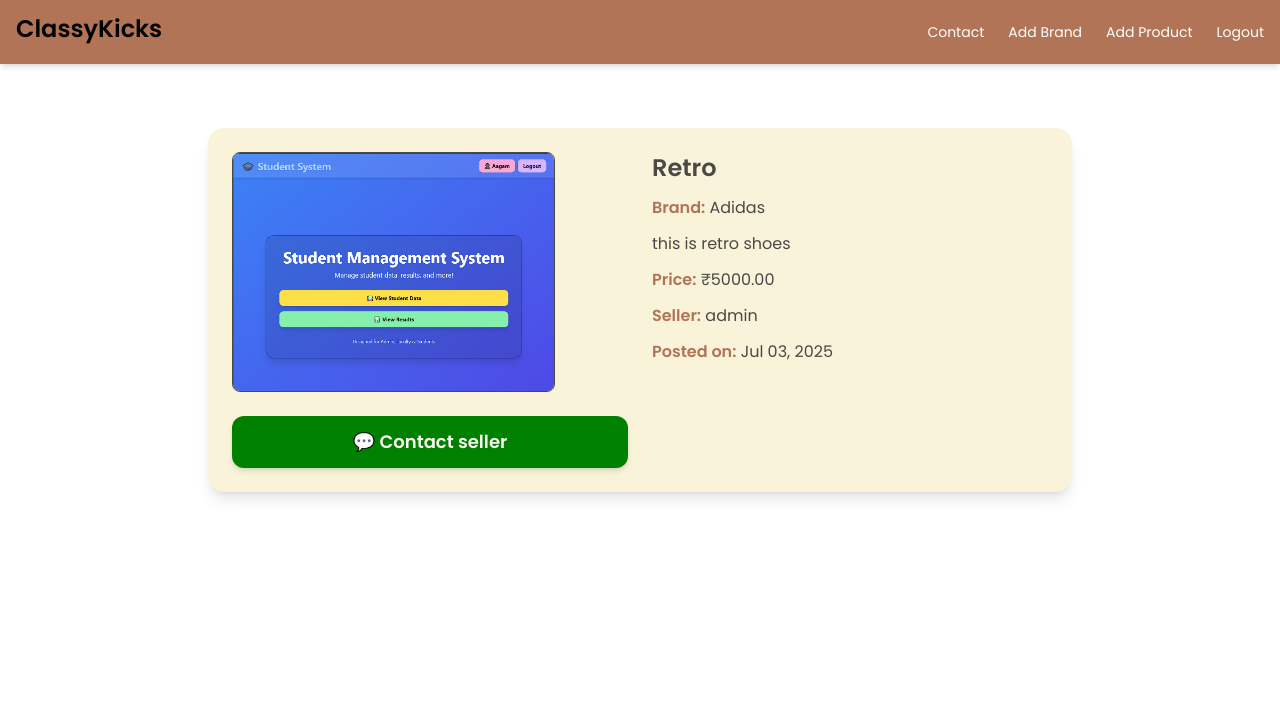
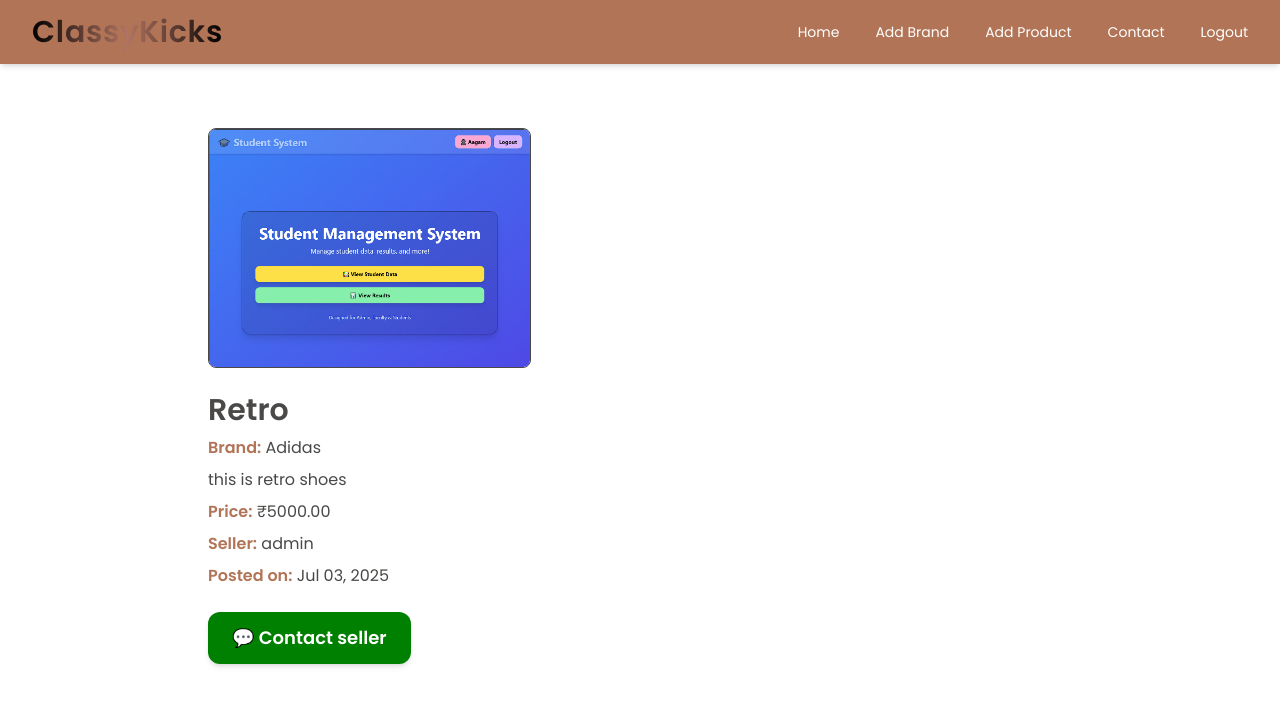
Before and after one commit to shalin1352004/ClassyKicks, a Django app: page /product/1/ in a window 1280 px wide. Shown: the top 706 px of the page. Run offline with Django 5.2, Linux system fonts and the light colour scheme; a user stored in the database is signed in; data comes from the database, SQL or seed files in the repository; both versions use the stored data as it was after the commit; some libraries are stand-ins or nearby versions.

Commit message:
final launch

```diff
--- a/store/templates/base.html
+++ b/store/templates/base.html
@@ -26,7 +26,7 @@
           colors: {
             primary: '#FAF7F0',
             darkBg: '#F8F3G9',      // Slate-800
-            lightBg: '#B17457',     // Slate-700
+            lightBg: '#B17492',     // Slate-700
             accent: '#4A4947',     // Rose-500
           }
         }
@@ -40,17 +40,26 @@
 <!-- Navbar -->
 <!-- Navbar -->
 <nav class="bg-lightBg shadow-md sticky top-0 z-50">
-  <div class="max-w-7xl mx-auto px-4">
+  <div class="max-w-7xl mx-auto px-3 sm:px-6 lg:px-8">
     <div class="flex justify-between items-center h-16">
-      <a href="/" class="text-2xl font-bold text-black hover:text-white transition animate-float">ClassyKicks</a>
+   <a href="/"
+   class="text-3xl font-extrabold bg-gradient-to-r from-[black] via-[#B17462] to-[black] bg-clip-text text-transparent
+          hover:from-[#B17462] hover:via-[black] hover:to-[#B17462]
+          transition-all duration-500 ease-in-out
+          animate-float-pro hover:scale-105 tracking-wide">
+  ClassyKicks
+</a>
 
-      <div class="hidden md:flex space-x-6 text-sm font-medium items-center">
-        <a href="{% url 'contact' %}" class="hover:text-accent transition">Contact</a>
+
+
+      <div class="hidden md:flex space-x-9 text-sm font-medium items-center">
 
         {% if user.is_authenticated %}
+        <a href="{% url 'product_list' %}" class="hover:text-accent transition">Home</a>
           <a href="{% url 'add_brand' %}" class="hover:text-accent transition">Add Brand</a>
           <a href="{% url 'add_product' %}" class="hover:text-accent transition">Add Product</a>
 
+        <a href="{% url 'contact' %}" class="hover:text-accent transition">Contact</a>
         <form method="post" action="{% url 'logout' %}" class="inline">
           {% csrf_token %}
           <button type="submit" class="hover:text-accent transition bg-transparent border-none p-0 m-0 text-sm">
@@ -58,6 +67,7 @@
           </button>
         </form>
         {% else %}
+        <a href="{% url 'contact' %}" class="hover:text-accent transition">Contact</a>
         <a href="{% url 'login' %}" class="hover:text-accent transition">Login</a>
           {% endif %}
         </div>
@@ -74,11 +84,12 @@
 
   <!-- Mobile Menu -->
   <div id="mobile-menu" class="md:hidden hidden px-4 pb-4 text-sm font-medium space-y-2">
-    <a href="{% url 'contact' %}" class="block py-2 text-accent hover:text-white">Contact</a>
 
     {% if user.is_authenticated %}
+    <a href="{% url 'product_list' %}" class="block py-2 text-accent hover:text-white">Home</a>
     <a href="{% url 'add_brand' %}" class="block py-2 text-accent hover:text-white">Add Brand</a>
     <a href="{% url 'add_product' %}" class="block py-2 text-accent hover:text-white">Add Product</a>
+    <a href="{% url 'contact' %}" class="block py-2 text-accent hover:text-white">Contact</a>
     <form method="post" action="{% url 'logout' %}">
       {% csrf_token %}
         <button type="submit" class="block py-2 text-accent hover:text-white" style="text-decoration: none; background: none; border: none; padding: 0;">
@@ -86,7 +97,9 @@
         </button>
       </form>
     {% else %}
+    <a href="{% url 'contact' %}" class="block py-2 text-accent hover:text-white">Contact</a>
       <a href="{% url 'login' %}" class="block py-2 text-accent hover:text-white">Login</a>
+
     {% endif %}
   </div>
 </nav>
--- a/store/templates/store/product_detail.html
+++ b/store/templates/store/product_detail.html
@@ -2,9 +2,7 @@
 {% load static %}
 
 {% block content %}
-<div class="max-w-4xl mx-auto mt-10 px-4 text-[#FAF7g6]">
-
-  <div class="bg-[#F8F3D9] rounded-2xl shadow-lg p-6 grid grid-cols-1 md:grid-cols-2 gap-6">
+<div class="max-w-4xl mx-auto mt-10 px-4 text-[#4A4947] space-y-6">
 
   <!-- Product Images -->
   <div>
@@ -12,43 +10,129 @@
       <div class="flex gap-3 overflow-x-auto">
         {% for image in product.images.all %}
           <img src="{{ image.image.url }}" alt="{{ product.name }}"
-                 class="h-60 w-auto object-contain rounded-lg border border-[#4A4947]" />
+               class="h-60 w-auto object-contain rounded-lg border border-[#4A4947] cursor-pointer"
+               onclick="openModal({{ forloop.counter0 }})" />
         {% endfor %}
       </div>
     {% else %}
-        <p class="text-[#4A4947] italic">No images available.</p>
+      <p class="italic">No images available.</p>
     {% endif %}
   </div>
 
   <!-- Product Info -->
-    <div class="text-[#4A4947] space-y-3">
-      <h2 class="text-2xl font-bold">{{ product.name }}</h2>
+  <div class="space-y-2">
+    <h2 class="text-3xl font-bold">{{ product.name }}</h2>
     <p><strong class="text-[#B17457]">Brand:</strong> {{ product.brand.name }}</p>
     <p>{{ product.description }}</p>
     <p><strong class="text-[#B17457]">Price:</strong> ₹{{ product.price }}</p>
     <p><strong class="text-[#B17457]">Seller:</strong> {{ product.seller.username }}</p>
     <p><strong class="text-[#B17457]">Posted on:</strong> {{ product.created_at|date:"M d, Y" }}</p>
+  </div>
 
-    </div>
+  <!-- WhatsApp Contact Button -->
+  <div>
     <button
       onclick="redirectToWhatsApp()"
-  class="bg-[green] hover:bg-[#944C34] transition-colors text-primary font-semibold py-3 px-6 rounded-xl shadow-md text-lg"
+      class="bg-[green] hover:bg-[#944C34] transition-colors text-white font-semibold py-3 px-6 rounded-xl shadow-md text-lg"
     >
       💬 Contact seller
     </button>
   </div>
+
 </div>
+
+<!-- Image Preview Modal -->
+<div id="imageModal" class="fixed inset-0 bg-black bg-opacity-80 z-50 hidden flex items-center justify-center touch-none">
+  <button onclick="closeModal()" class="absolute top-5 right-5 text-white text-3xl font-bold z-50">&times;</button>
+  <div class="relative w-full max-w-4xl h-full px-4 overflow-hidden">
+    <div id="modalImageWrapper" class="flex gap-4 overflow-x-auto snap-x h-full">
+      {% for image in product.images.all %}
+        <div class="flex-shrink-0 w-full flex items-center justify-center snap-start">
+          <img src="{{ image.image.url }}" alt="{{ product.name }}"
+               class="modal-img max-h-[80vh] object-contain transition-transform duration-300 cursor-zoom-in touch-pan-y"
+               ontouchstart="handleTouchStart(event)"
+               ontouchmove="handleTouchMove(event)"
+               onclick="toggleZoom(this)" />
+        </div>
+      {% endfor %}
+    </div>
+  </div>
+</div>
+
+<!-- Scripts -->
 <script>
   function redirectToWhatsApp() {
     const productName = "{{ product.name|escapejs }}";
     const currentURL = window.location.href;
-    const message = `Hi, I'm interested in your product: ${productName}. Here is the link:
-                     ${currentURL}`;
+    const message = `Hi, I'm interested in your product: ${productName}. Here is the link: ${currentURL}`;
+    const phoneNumber = "918238322005";
+    const whatsappURL = `https://wa.me/${phoneNumber}?text=${encodeURIComponent(message)}`;
+    window.open(whatsappURL, "_blank");
+  }
 
-    const phoneNumber = "918238322005"; // Seller's WhatsApp number (without +)
-    const whatsappURL = `https://wa.me/${phoneNumber}?text=${encodeURIComponent(message)}`;
+  function openModal(index) {
+    document.getElementById("imageModal").classList.remove("hidden");
+    const wrapper = document.getElementById("modalImageWrapper");
+    const imageWidth = wrapper.children[0].clientWidth + 16;
+    wrapper.scrollTo({
+      left: index * imageWidth,
+      behavior: "smooth"
+    });
+  }
 
-    window.open(whatsappURL, "_blank");
+  function closeModal() {
+    document.getElementById("imageModal").classList.add("hidden");
+    document.querySelectorAll('.modal-img').forEach(img => {
+      img.classList.remove('scale-150', 'cursor-zoom-out');
+      img.classList.add('cursor-zoom-in');
+      img.style.transform = '';
+    });
+  }
+
+  function toggleZoom(img) {
+    const isZoomed = img.classList.contains('scale-150');
+    if (isZoomed) {
+      img.classList.remove('scale-150', 'cursor-zoom-out');
+      img.classList.add('cursor-zoom-in');
+      img.style.transform = '';
+    } else {
+      img.classList.add('scale-150', 'cursor-zoom-out');
+      img.classList.remove('cursor-zoom-in');
+    }
+  }
+
+  // Close modal on background click
+  document.getElementById("imageModal").addEventListener("click", function (e) {
+    if (e.target === this) closeModal();
+  });
+
+  // Touch panning support when zoomed
+  let lastX = 0, lastY = 0;
+
+  function handleTouchStart(evt) {
+    if (evt.touches.length === 1) {
+      lastX = evt.touches[0].clientX;
+      lastY = evt.touches[0].clientY;
+    }
+  }
+
+  function handleTouchMove(evt) {
+    const img = evt.target;
+    if (img.classList.contains('scale-150')) {
+      evt.preventDefault();
+      const dx = evt.touches[0].clientX - lastX;
+      const dy = evt.touches[0].clientY - lastY;
+      lastX = evt.touches[0].clientX;
+      lastY = evt.touches[0].clientY;
+      const currentTransform = img.style.transform || "translate(0px, 0px)";
+      const match = currentTransform.match(/translate\(([-0-9.]+)px,\s*([-0-9.]+)px\)/);
+      let x = dx, y = dy;
+      if (match) {
+        x += parseFloat(match[1]);
+        y += parseFloat(match[2]);
+      }
+      img.style.transform = `translate(${x}px, ${y}px) scale(1.5)`;
+    }
   }
 </script>
 {% endblock %}
```
Also changed, not shown: store/templates/store/product_list.html (+20 -23 lines), db.sqlite3. Lines whose indentation alone changed are shown as unchanged.
